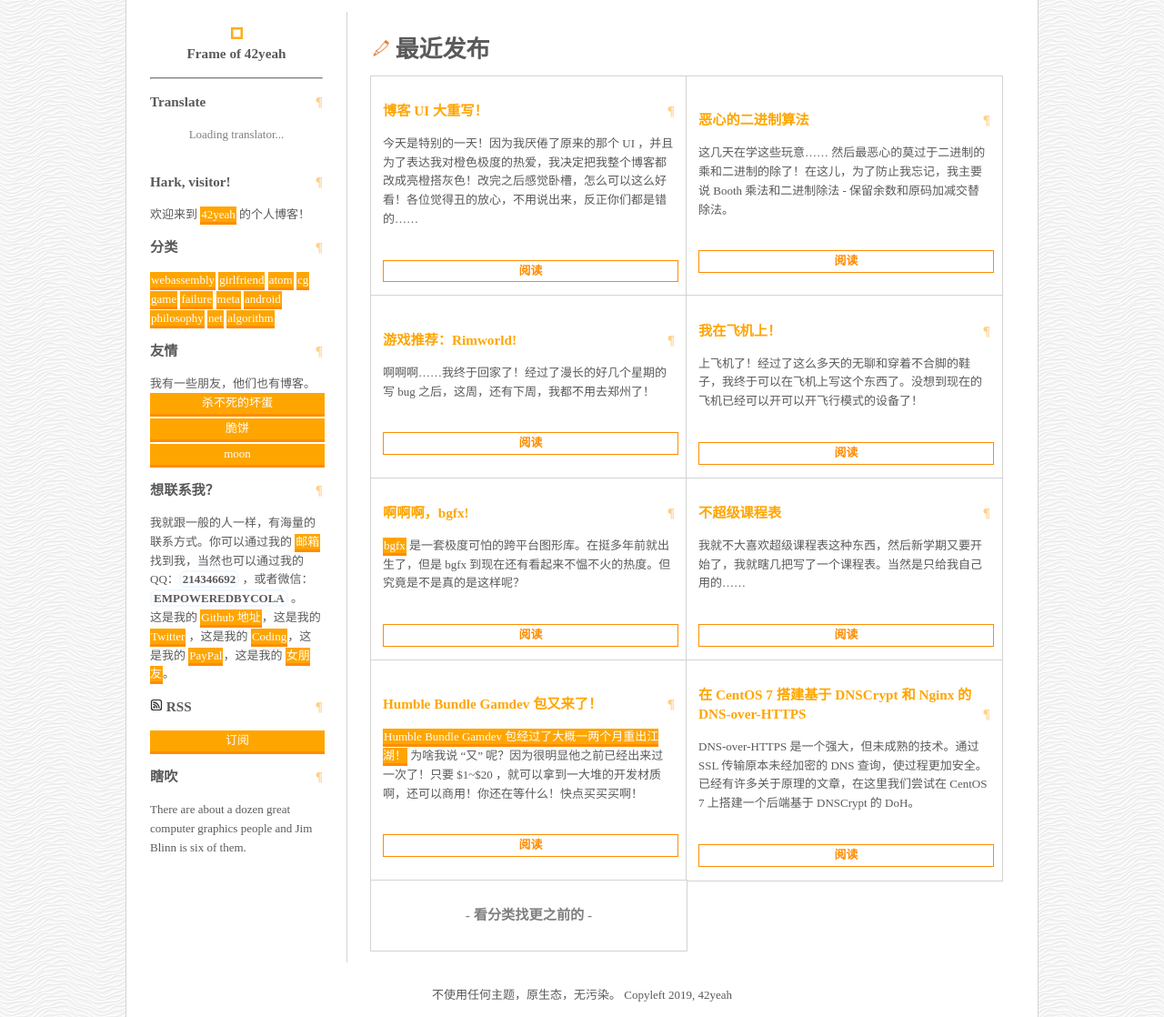
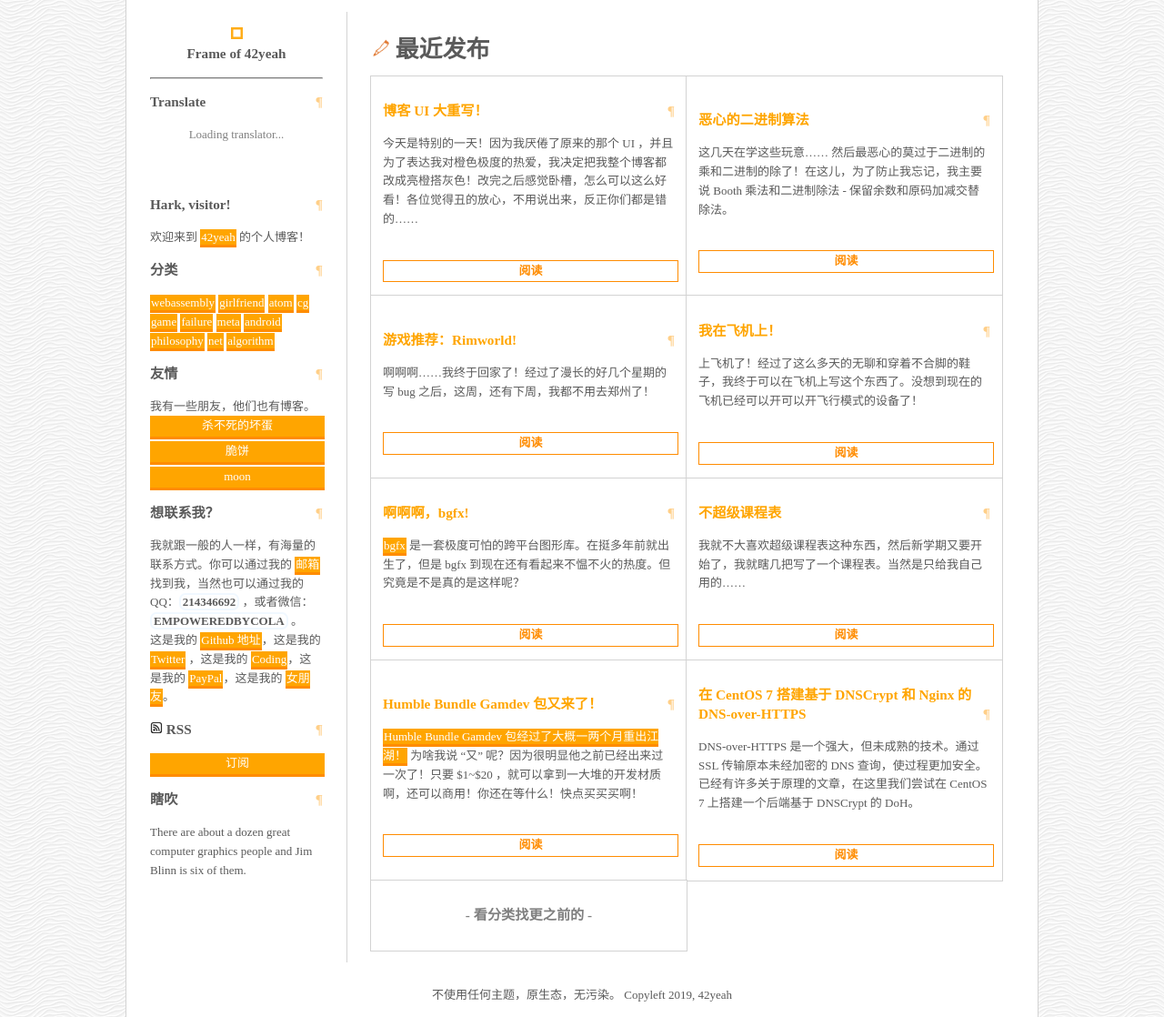
Before and after one commit to POTION4/potion4.github.io, a Jekyll site: the page built from index.md, in a window 1280 px wide. Shown: the whole page at 91% size. Built offline with Jekyll 4.4.1, drawn with Linux system fonts in a browser that asks for light colours; some web fonts are replaced; a script that is not in the unit is left out.

Commit message:
Removed bottom margin

```diff
--- a/_includes/translator.html
+++ b/_includes/translator.html
@@ -1,4 +1,4 @@
-<div style="margin-bottom: -25px">
+<div>
   <div id="translatorLoading" style="text-align: center; color: gray">Loading translator...</div>
   <div id='MicrosoftTranslatorWidget' class='Dark' style='color:white;background-color:inherit;height:30px;'></div>
 </div>
```
